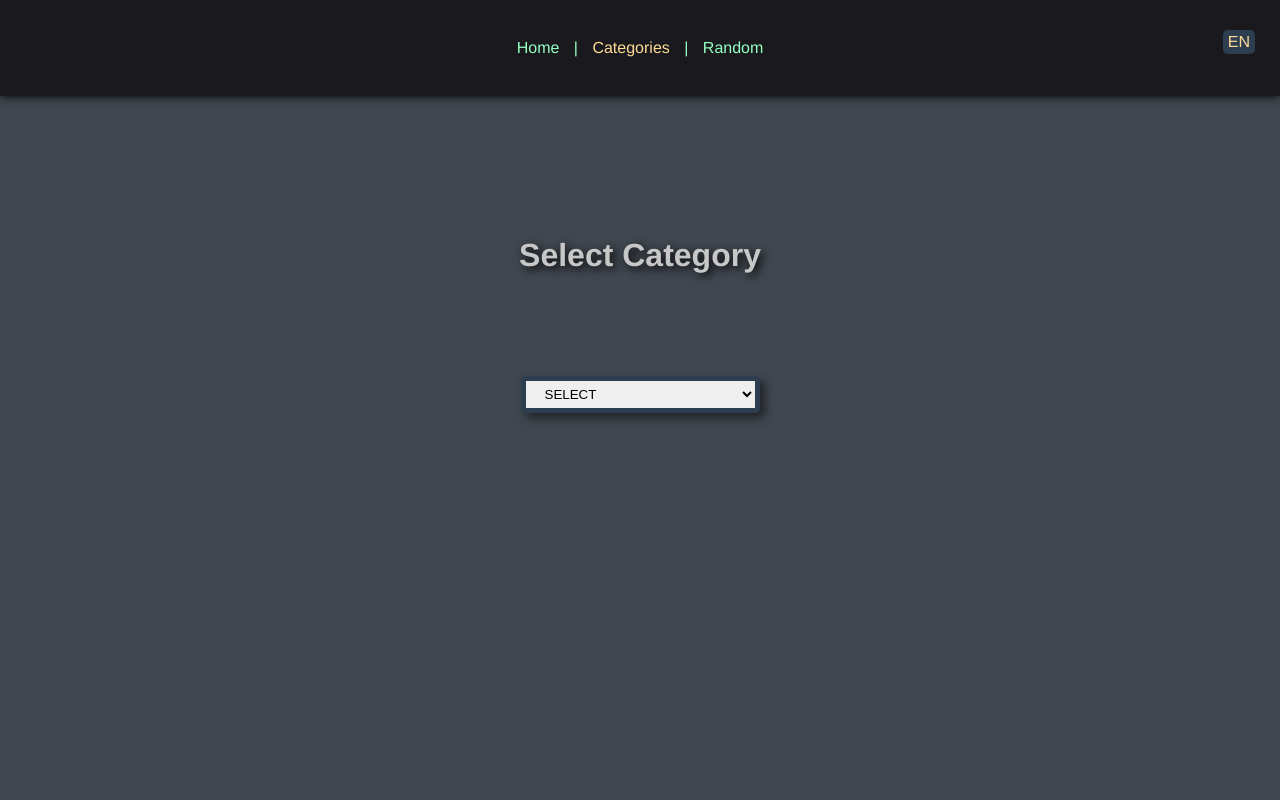
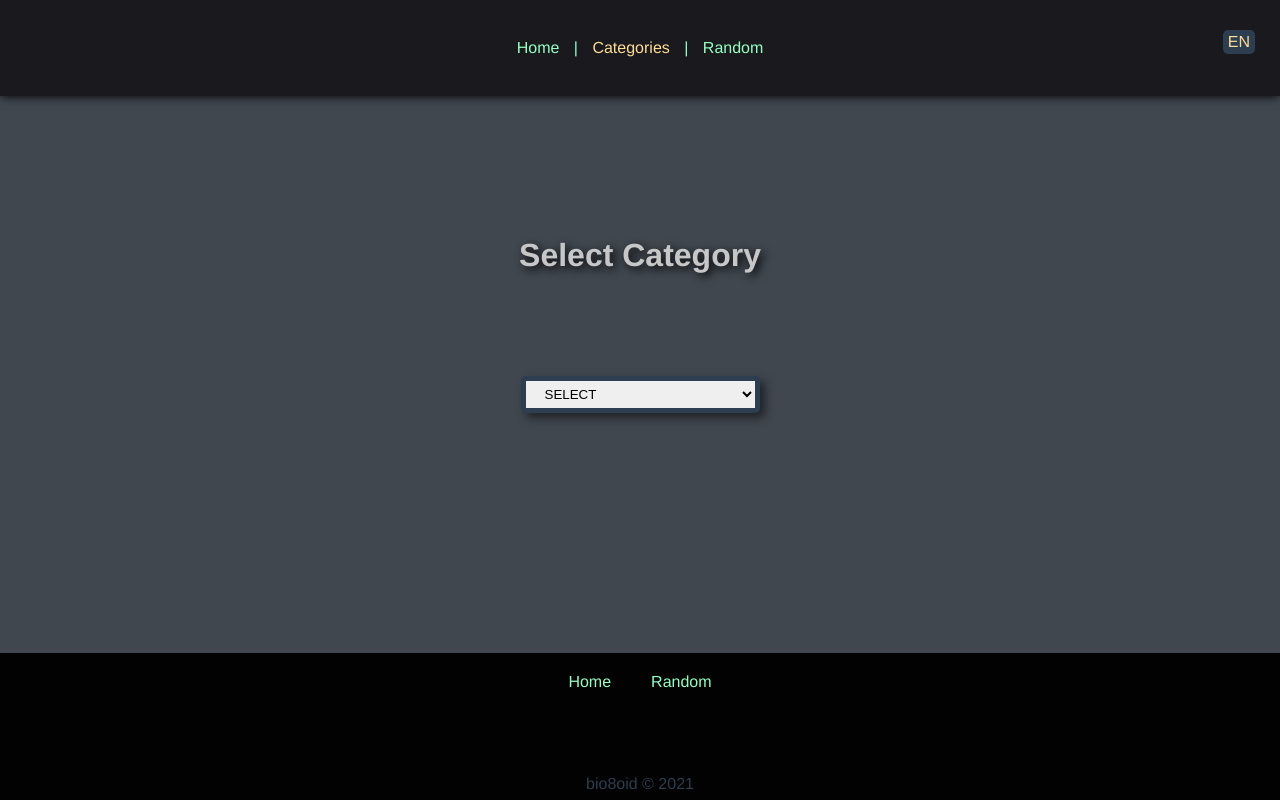
Before and after one commit to bio8oid/Art_Gallery, a Vue app: page /categories in a window 1280 px wide. Shown: the top 800 px of the page. Built offline with nearby package versions, Linux system fonts and the light colour scheme.

Commit message:
Update footer site map

```diff
--- a/src/components/Footer.vue
+++ b/src/components/Footer.vue
@@ -1,7 +1,11 @@
 <template>
    <div class="footer">
       <div class="footer-site-map">
-         <a v-for="item in this.siteMap" :key="item.name" v-bind:href="baseUrl + item.path">{{ item.name }}</a>
+         <!-- <a v-for="item in this.siteMap" :key="item.name" v-bind:href="baseUrl + item.path">{{ item.name }}</a> -->
+         <router-link v-for="item in this.siteMap" :key="item.name" :to="item.path">{{ item.name }}</router-link>
+
+         <!-- <router-link to="/">Home</router-link> | <router-link to="/categories">Categories</router-link> |
+         <router-link to="/random">Random</router-link> -->
       </div>
 
       <a class="footer-logo">bio8oid © {{ new Date().getFullYear() }}</a>
--- a/src/views/Categories.vue
+++ b/src/views/Categories.vue
@@ -1,5 +1,5 @@
 <template>
-   <div class="home category">
+   <div class="category">
       <h1 class="category-header">Select Category</h1>
       <label for="categories"></label>
       <select
--- a/src/views/Details.vue
+++ b/src/views/Details.vue
@@ -39,7 +39,6 @@ export default {
    },
 
    created() {
-      // this.updated();
       this.getRelatedItems();
       this.fetchContent(this.$route.params.id);
       window.scrollTo(0, 0);
--- a/src/views/Randomizer.vue
+++ b/src/views/Randomizer.vue
@@ -30,10 +30,10 @@ export default {
    },
 
    created() {
-      // this.getRandomHandle();
-      this.getRandom();
-      this.fetchContent(this.$store.state.itemsId[this.$store.state.random]);
-      window.scrollTo(0, 0);
+      this.getRandomHandle();
+      // this.getRandom();
+      // this.fetchContent(this.$store.state.itemsId[this.$store.state.random]);
+      // window.scrollTo(0, 0);
    },
 };
 </script>
```
